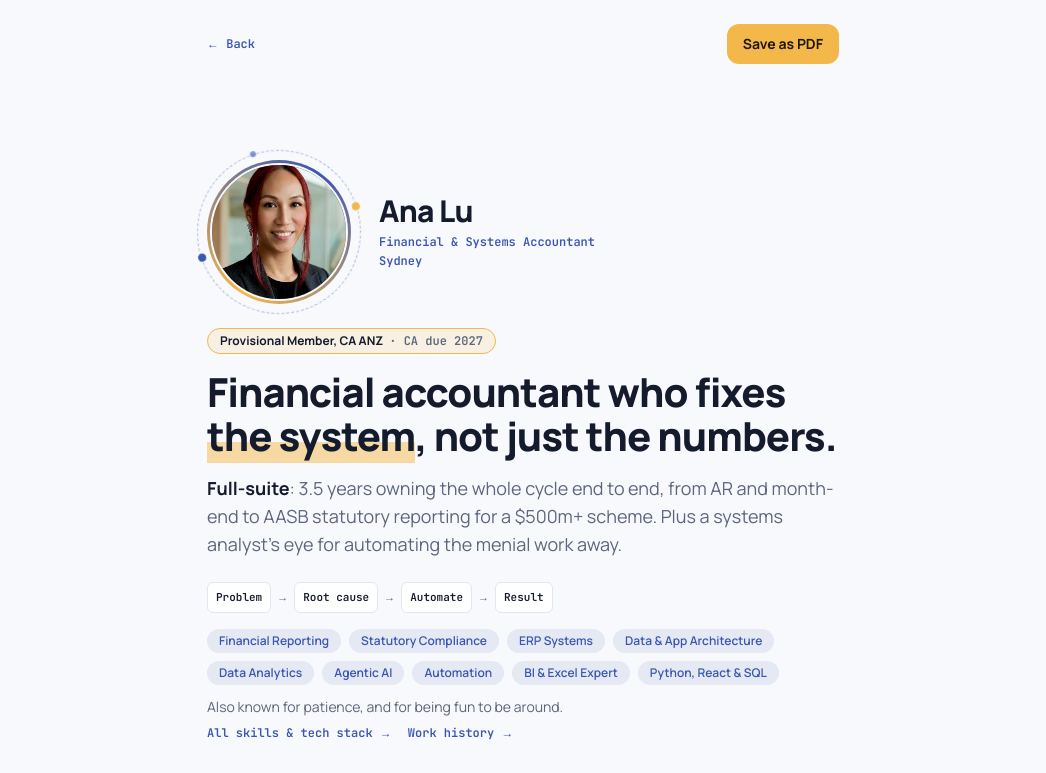
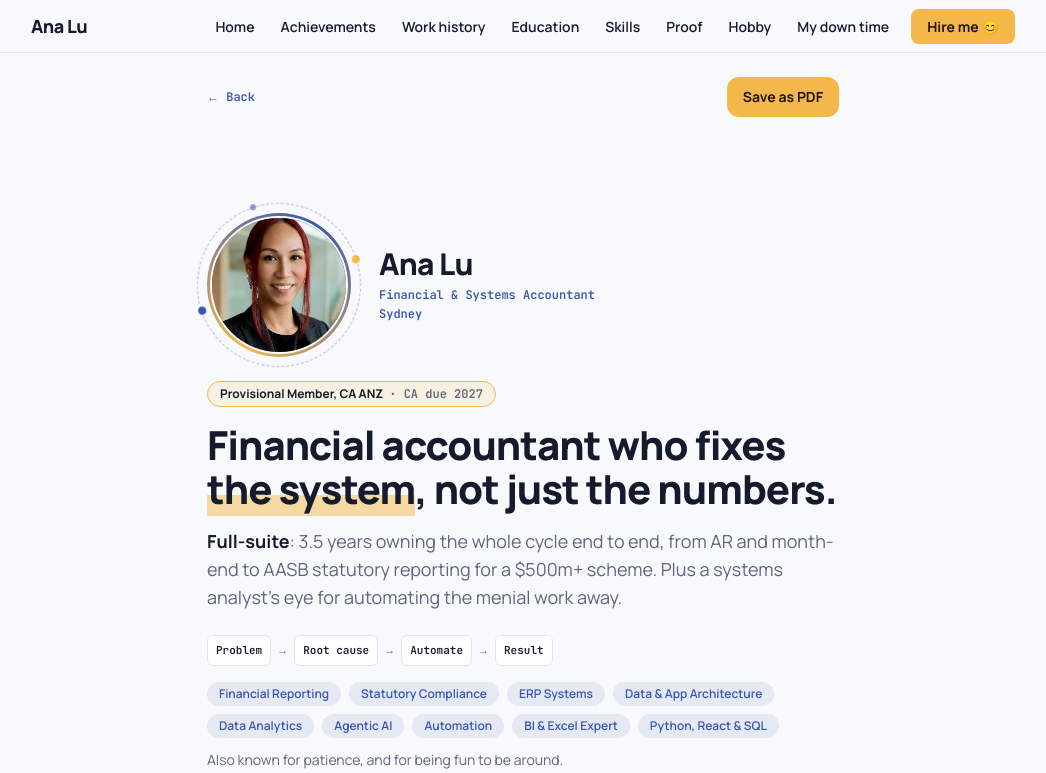
Before and after one commit to anasta-lu/myspace, a Next.js app: page /cv in a window 1280 px wide. Shown: the top 773 px of the page, without its empty margins (117-1163 px from the left). Built offline with nearby package versions, Linux system fonts and the light colour scheme.

Commit message:
Add site nav bar linking every page
Co-Authored-By: Claude Opus 5.5 (1M context) <noreply@anthropic.com>
Claude-Session: https://claude.ai/code/session_01RrsNRpp8svnJw7ERBoNwd1

```diff
--- /dev/null
+++ b/src/app/_components/site-nav.tsx
@@ -0,0 +1,100 @@
+"use client";
+
+import Link from "next/link";
+import { usePathname } from "next/navigation";
+import { useEffect, useState } from "react";
+
+const links = [
+  { href: "/", label: "Home" },
+  { href: "/achievements", label: "Achievements" },
+  { href: "/work", label: "Work history" },
+  { href: "/education", label: "Education" },
+  { href: "/skills", label: "Skills" },
+  { href: "/proof", label: "Proof" },
+  { href: "/hobby", label: "Hobby" },
+  { href: "/downtime", label: "My down time" },
+];
+
+export function SiteNav() {
+  const pathname = usePathname();
+  const [open, setOpen] = useState(false);
+
+  useEffect(() => setOpen(false), [pathname]);
+
+  const linkClass = (href: string) =>
+    `rounded-lg px-3 py-2 text-sm font-semibold hover:text-signal ${
+      pathname === href ? "text-signal" : "text-ink"
+    }`;
+
+  return (
+    <header className="print-hide sticky top-0 z-20 border-b border-line bg-page/95 backdrop-blur">
+      <nav
+        aria-label="Main"
+        className="mx-auto flex max-w-5xl items-center justify-between gap-3 px-5 py-3"
+      >
+        <Link href="/" className="text-lg font-extrabold tracking-tight">
+          Ana Lu
+        </Link>
+
+        <ul className="hidden items-center gap-0.5 lg:flex">
+          {links.map((l) => (
+            <li key={l.href}>
+              <Link
+                href={l.href}
+                aria-current={pathname === l.href ? "page" : undefined}
+                className={linkClass(l.href)}
+              >
+                {l.label}
+              </Link>
+            </li>
+          ))}
+          <li className="ml-2">
+            <Link
+              href="/hire"
+              className="rounded-lg bg-amber px-4 py-2 text-sm font-bold text-on-amber hover:brightness-95"
+            >
+              Hire me <span aria-hidden="true">😊</span>
+            </Link>
+          </li>
+        </ul>
+
+        <button
+          type="button"
+          onClick={() => setOpen((o) => !o)}
+          aria-expanded={open}
+          aria-controls="mobile-menu"
+          className="rounded-lg border border-line px-3 py-2 text-sm font-bold lg:hidden"
+        >
+          {open ? "Close" : "Menu"}
+        </button>
+      </nav>
+
+      {open && (
+        <ul
+          id="mobile-menu"
+          className="mx-auto grid max-w-5xl gap-1 border-t border-line px-5 pt-2 pb-4 lg:hidden"
+        >
+          {links.map((l) => (
+            <li key={l.href}>
+              <Link
+                href={l.href}
+                aria-current={pathname === l.href ? "page" : undefined}
+                className={`block py-3 text-base ${linkClass(l.href)}`}
+              >
+                {l.label}
+              </Link>
+            </li>
+          ))}
+          <li className="mt-2">
+            <Link
+              href="/hire"
+              className="block rounded-xl bg-amber px-5 py-3.5 text-center text-base font-bold text-on-amber"
+            >
+              Hire me <span aria-hidden="true">😊</span>
+            </Link>
+          </li>
+        </ul>
+      )}
+    </header>
+  );
+}
--- a/src/app/globals.css
+++ b/src/app/globals.css
@@ -64,3 +64,7 @@ body {
     break-inside: avoid;
   }
 }
+
+html {
+  scroll-padding-top: 4.5rem;
+}
--- a/src/app/layout.tsx
+++ b/src/app/layout.tsx
@@ -2,6 +2,7 @@ import type { Metadata } from "next";
 import { JetBrains_Mono, Manrope } from "next/font/google";
 
 import "./globals.css";
+import { SiteNav } from "./_components/site-nav";
 
 const sans = Manrope({ subsets: ["latin"], variable: "--font-sans" });
 const mono = JetBrains_Mono({ subsets: ["latin"], variable: "--font-mono" });
@@ -53,6 +54,7 @@ export default function RootLayout({
         <link rel="alternate" type="application/rss+xml" href="/feed.xml" />
       </head>
       <body className={`${sans.variable} ${mono.variable} font-sans`}>
+        <SiteNav />
         <div className="min-h-screen">{children}</div>
       </body>
     </html>
```
